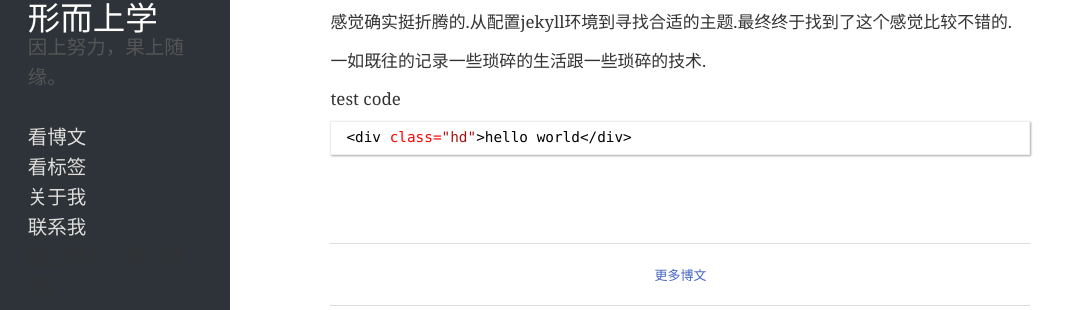
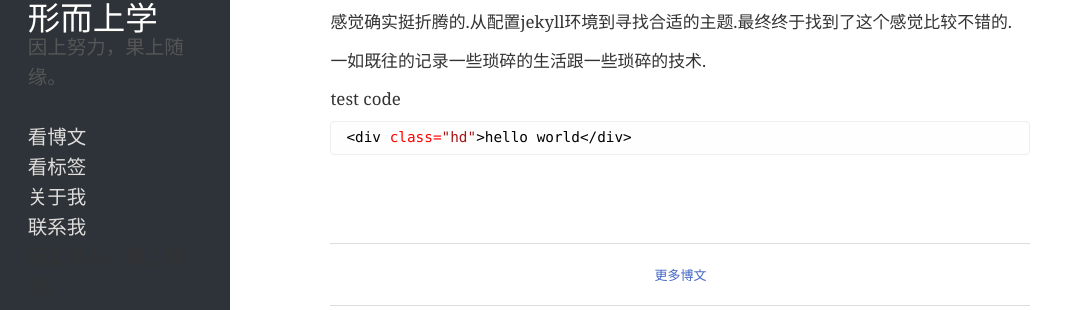
Before and after one commit to hugohu/hugohu.github.io, a Jekyll site: the page built from index.html, in a window 1280 px wide. Shown: the part 204-514 px from the top of the page, without its empty margins (0-1067 px from the left). Built offline with Jekyll 4.4.1, drawn with Linux system fonts in a browser that asks for light colours; nearby versions of some CDN libraries; Markdown is read by kramdown in place of the engine named in the settings; the list of posts is cut into pages by our own code; comment, search, counter and statistics services are not loaded.

Commit message:
代码高亮修改/

```diff
--- a/css/code.css
+++ b/css/code.css
@@ -26,10 +26,10 @@ pre code {
   font-size: 0.85em;
   line-height: 1.5;
   display: block;
-  background: #fff;
+  background-color:#fefefe;
+  border-radius:4px;
   color: #000;
   border: solid 1px #eee;
-  box-shadow: 1px 1px 2px #aaa;
   margin: 10px 0 8px 0;
   padding: 5px 15px;
   overflow-x: auto;
```
